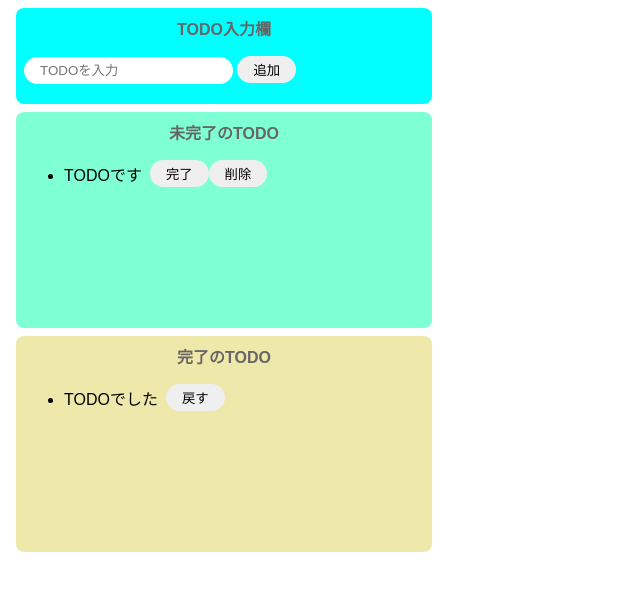
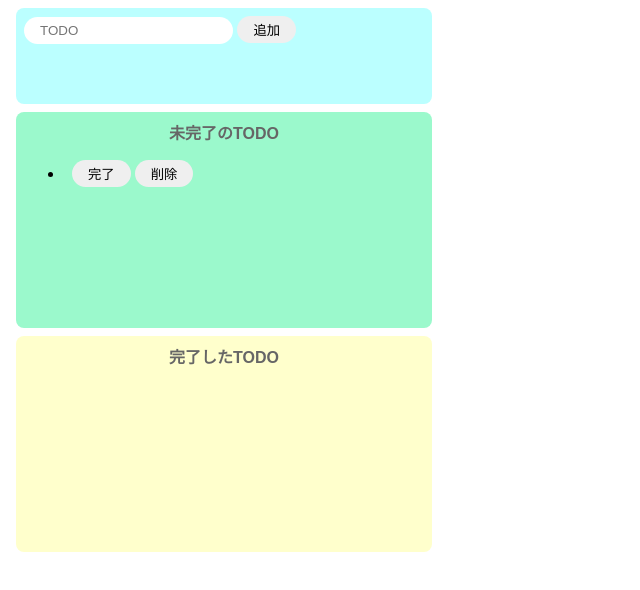
Before and after one commit to kuyt1992/todo-javascript, a website built with Parcel: page index.html in a window 1280 px wide. Both pictures are taken after a click on the button "追加". Shown: the whole page, without its empty margins (0-640 px from the left). Built offline with nearby package versions, Linux system fonts and the light colour scheme.

Commit message:
feat JSでTODOリスト作成

```diff
--- a/index.html
+++ b/index.html
@@ -7,30 +7,17 @@
 
   <body>
     <div class="input-area">
-      <p class="title">TODO入力欄</p>
-      <input placeholder="TODOを入力" />
-      <button>追加</button>
+      <input id="add-text" placeholder="TODO" />
+      <button id="add-button">追加</button>
     </div>
     <div class="incomplete-area">
       <p class="title">未完了のTODO</p>
-      <ul>
-        <div class="list-row">
-          <li>TODOです</li>
-          <button>完了</button>
-          <button>削除</button>
-        </div>
-      </ul>
+      <ul id="incomplete-list"></ul>
     </div>
     <div class="complete-area">
-      <p class="title">完了のTODO</p>
-      <ul>
-        <div class="list-row">
-          <li>TODOでした</li>
-          <button>戻す</button>
-        </div>
-      </ul>
+      <p class="title">完了したTODO</p>
+      <ul id="complete-list"></ul>
     </div>
-    <div></div>
     <script src="src/index.js"></script>
   </body>
 </html>
--- a/src/index.js
+++ b/src/index.js
@@ -1 +1,82 @@
 import "./styles.css";
+
+const onClickAdd = () => {
+  // テキストボックスの値を取得+初期化
+  const inputText = document.getElementById("add-text").value;
+  document.getElementById("add-text").value = "";
+
+  createIncompleteList(inputText);
+};
+
+// 未完了リストから指定の要素を削除
+const deleteFromIncompleteList = (target) => {
+  document.getElementById("incomplete-list").removeChild(target);
+};
+
+// 未完了リストに追加する関数
+const createIncompleteList = (text) => {
+  // div生成
+  const div = document.createElement("div");
+  div.className = "list-row";
+  // liタグ生成
+  const li = document.createElement("li");
+  li.innerText = text;
+  // button(完了)タグ生成
+  const completeButton = document.createElement("button");
+  completeButton.innerText = "完了";
+
+  // クリック時のイベント付与
+  completeButton.addEventListener("click", () => {
+    // クリックされた完了ボタンの親タグ(div)を未完了リストから削除
+    deleteFromIncompleteList(completeButton.parentNode);
+    // 完了リストに追加する要素
+    const addTarget = completeButton.parentNode;
+    // TODO内容テキストを取得
+    const text = addTarget.firstElementChild.innerText;
+    // div以下を初期化
+    addTarget.textContent = null;
+    // liタグを生成
+    const li = document.createElement("li");
+    li.innerText = text;
+
+    // button(戻す)タグを生成
+    const backButton = document.createElement("button");
+    backButton.innerText = "戻す";
+    backButton.addEventListener("click", () => {
+      // クリックされた戻すボタンの親タグ(div)を完了リストから削除
+      const deleteTarget = backButton.parentNode;
+      document.getElementById("complete-list").removeChild(deleteTarget);
+      // テキスト取得
+      const text = backButton.parentNode.firstElementChild.innerText;
+      createIncompleteList(text);
+    });
+
+    // divタグの子要素に各要素を設定
+    addTarget.appendChild(li);
+    addTarget.appendChild(backButton);
+
+    // 完了リストに追加
+    document.getElementById("complete-list").appendChild(addTarget);
+  });
+
+  // button(削除)タグ生成
+  const deleteButton = document.createElement("button");
+  deleteButton.innerText = "削除";
+  // クリック時のイベント付与
+  deleteButton.addEventListener("click", () => {
+    // クリックされた削除ボタンの親タグ(div)を未完了リストから削除
+    deleteFromIncompleteList(deleteButton.parentNode);
+  });
+
+  // divタグの子要素に各要素を設定
+  div.appendChild(li);
+  div.appendChild(completeButton);
+  div.appendChild(deleteButton);
+
+  // 未完了リストに追加
+  document.getElementById("incomplete-list").appendChild(div);
+};
+
+document
+  .getElementById("add-button")
+  .addEventListener("click", () => onClickAdd());
--- a/src/styles.css
+++ b/src/styles.css
@@ -14,10 +14,11 @@ button {
   border: none;
   padding: 4px 16px;
   outline: none;
+  margin-right: 4px;
 }
 
 button:hover {
-  background-color: violet;
+  background-color: #3399ff;
   color: #fff;
   cursor: pointer;
 }
@@ -27,7 +28,7 @@ li {
 }
 
 .input-area {
-  background-color: aqua;
+  background-color: #bbffff;
   height: 80px;
   width: 400px;
   padding: 8px;
@@ -36,7 +37,7 @@ li {
 }
 
 .incomplete-area {
-  background-color: aquamarine;
+  background-color: #9bf9cc;
   width: 400px;
   min-height: 200px;
   padding: 8px;
@@ -45,7 +46,7 @@ li {
 }
 
 .complete-area {
-  background-color: palegoldenrod;
+  background-color: #ffffcc;
   width: 400px;
   min-height: 200px;
   padding: 8px;
```
